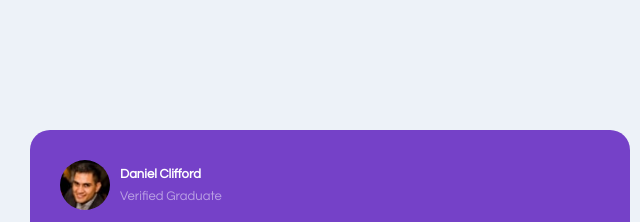
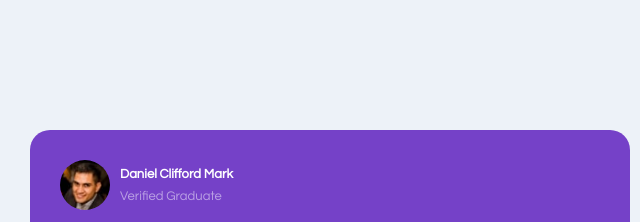
Before and after one commit to kelvintony/css-grid, a plain HTML site: page index.html in a window 1280 px wide. Shown: the top 222 px of the page, 0-640 px from the left. Drawn offline with Linux system fonts and the light colour scheme.

Commit message:
Little update in the index

```diff
--- a/index.html
+++ b/index.html
@@ -13,7 +13,7 @@
             <header class="header">
                 <img src="./images/image-daniel.jpg" alt="just-pix">
                 <div>
-                    <h3>Daniel Clifford</h3>
+                    <h3>Daniel Clifford Mark</h3>
                     <p>Verified Graduate</p>
                 </div>
 
```
